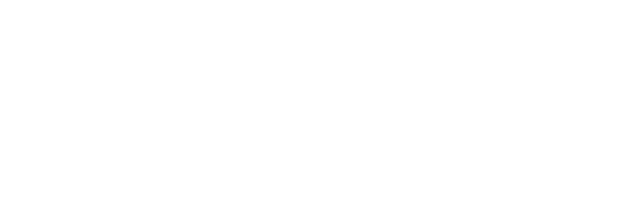
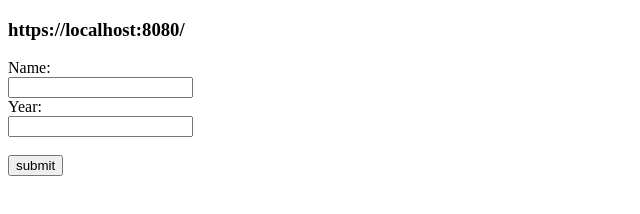
Before and after one commit to acciojob/sharable-urls-Haneef-Dudekula, a website: page main.html in a window 1280 px wide. Shown: the whole page, without its empty margins (0-640 px from the left). Drawn offline with Linux system fonts and the light colour scheme.

Commit message:
created a submission

```diff
--- a/main.html
+++ b/main.html
@@ -3,6 +3,16 @@
   <body>
     <script type="text/javascript" src="./script.js">
 </script>
+
+	  <h3 id="url">https://localhost:8080/</h3>
+	  <label>Name:</label><br>
+	  <input type="text" id="name" name="name"><br>
+	  <!-- <br> -->
+	  <label>Year:</label><br>
+	  <input type="number" id="year" name=year><br><br>
+	  <button onclick="updateString()">submit</button>
+
+	  <!-- <label></label> -->
   </body>
 
 </html>
--- a/script.js
+++ b/script.js
@@ -1 +1,21 @@
-// your code here
+function updateString() {
+	let name=document.getElementById("name").value;
+	let year=document.getElementById("year").value;
+	let h3=document.getElementById("url");
+	if (name && year)
+	{
+		// console.log("h")
+		h3.innerHTML= h3.innerHTML+`?name=${name}&year=${year}`;
+		// console.log(h3)
+	}
+	else if(name)
+	{
+		h3.innerHTML=h3.innerHTML+`?name=${name}`;
+	}
+	// console.log(name)
+	else if(year)
+	{
+		h3.innerHTML=h3.innerHTML+`?year=${year}`;
+	}
+
+}
```
